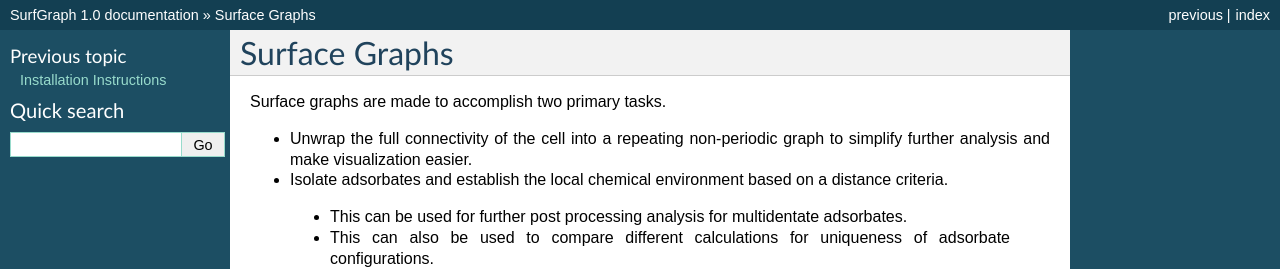
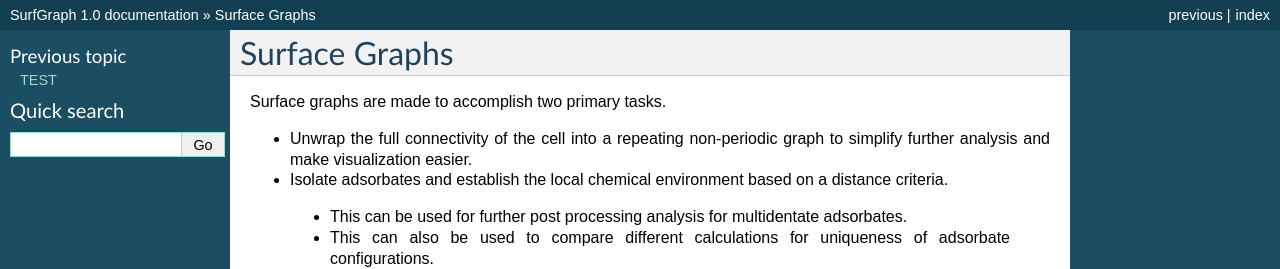
Before and after one commit to vsumaria/graph-theory-surfaces, a Sphinx documentation site: the page built from doc/source/Theory.rst, in a window 1280 px wide. Shown: the top 269 px of the page. Built offline with Sphinx 7.4.7, drawn with Linux system fonts in a browser that asks for light colours; formulas are drawn with MathJax 3; pages that are not in the unit, such as notebooks, are missing from menus.

Commit message:
Make usage test

```diff
--- /dev/null
+++ b/doc/source/Usage.rst
@@ -0,0 +1,5 @@
+====
+TEST
+====
+
+text
--- a/doc/source/index.rst
+++ b/doc/source/index.rst
@@ -11,7 +11,7 @@
    :caption: Contents:
 
    Installation <Installation>
-   Usage
+   Usage <Usage>
    Examples
    Theory <Theory>
 
```
